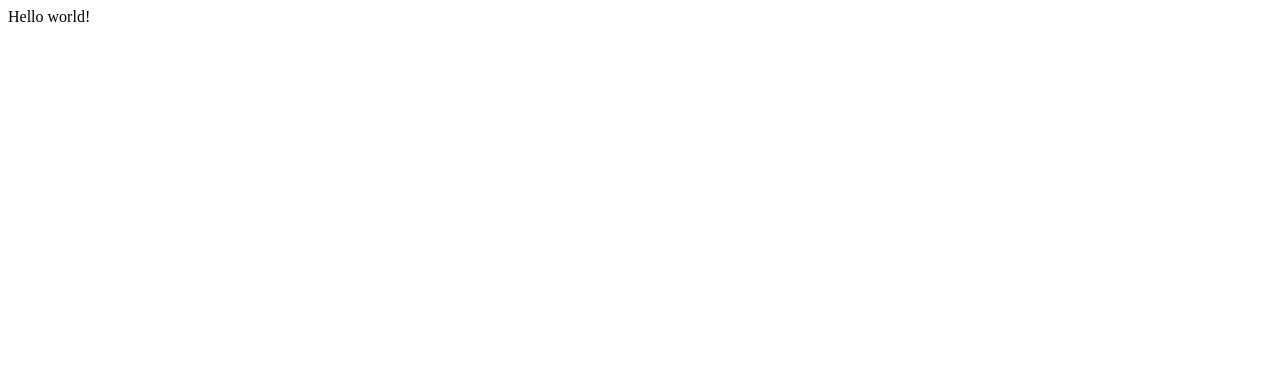
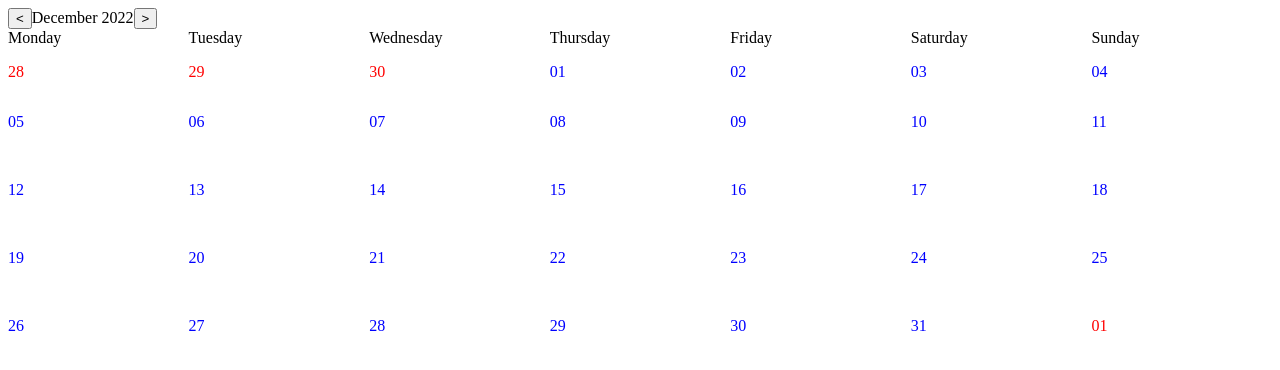
Before and after one commit to seregskupow/react-calendar, a React (Vite) app: page / in a window 1280 px wide. Shown: the top 370 px of the page. Built offline with nearby package versions, Linux system fonts and the light colour scheme.

Commit message:
Implemented calendar and change month logic

```diff
--- a/package.json
+++ b/package.json
@@ -12,13 +12,17 @@
 	},
 	"dependencies": {
 		"@reduxjs/toolkit": "^1.9.1",
+		"dayjs": "^1.11.7",
+		"lodash": "^4.17.21",
 		"react": "^18.2.0",
 		"react-dom": "^18.2.0",
 		"styled-components": "^5.3.6"
 	},
 	"devDependencies": {
+		"@types/lodash": "^4.14.191",
 		"@types/react": "^18.0.24",
 		"@types/react-dom": "^18.0.8",
+		"@types/styled-components": "^5.1.26",
 		"@vitejs/plugin-react": "^2.2.0",
 		"typescript": "^4.6.4",
 		"vite": "^3.2.3"
--- a/src/App.tsx
+++ b/src/App.tsx
@@ -1,7 +1,49 @@
-import { FC } from 'react';
+import dayjs, { Dayjs } from 'dayjs';
+import React, { FC, useEffect, useState } from 'react';
+import styled from 'styled-components';
+import { getMonth } from './utils/date';
+import _ from 'lodash';
+import { Day } from './models';
 
 const App: FC = () => {
-	return <>Hello world!</>;
+	const [month, setMonth] = useState(() => getMonth());
+	const [monthIndex, setMonthIndex] = useState(() => new Date().getMonth());
+
+	useEffect(() => {
+		setMonth(getMonth(monthIndex));
+	}, [monthIndex]);
+
+	return (
+		<React.Fragment>
+			<NavBar>
+				<button onClick={() => setMonthIndex(monthIndex - 1)}>{'<'}</button>
+				<span>{dayjs(new Date(dayjs().year(), monthIndex)).format('MMMM YYYY')}</span>
+				<button onClick={() => setMonthIndex(monthIndex + 1)}>{'>'}</button>
+			</NavBar>
+			<Grid>
+				{month.map((week: Day[], weekIdx) => (
+					<React.Fragment key={_.uniqueId()}>
+						{week.map((day: Day, index) => (
+							<div key={_.uniqueId()}>
+								{weekIdx === 0 && <div>{day.date.format('dddd')}</div>}
+								<p style={{ color: day.currentMonth ? 'blue' : 'red' }}>{day.date.format('DD')}</p>
+							</div>
+						))}
+					</React.Fragment>
+				))}
+			</Grid>
+		</React.Fragment>
+	);
 };
 
 export default App;
+
+const Grid = styled.div`
+	display: grid;
+	grid-template-rows: repeat(5, minmax(0, 1fr));
+	grid-template-columns: repeat(7, minmax(0, 1fr));
+`;
+
+const NavBar = styled.nav`
+	width: 100%;
+`;
--- /dev/null
+++ b/src/models/day.ts
@@ -0,0 +1,6 @@
+import { Dayjs } from 'dayjs';
+
+export interface Day {
+	date: Dayjs;
+	currentMonth: boolean;
+}
--- /dev/null
+++ b/src/models/index.ts
@@ -0,0 +1 @@
+export * from './day';
--- /dev/null
+++ b/src/utils/date.ts
@@ -0,0 +1,30 @@
+import dayjs, { Dayjs } from 'dayjs';
+import { Day } from '../models';
+
+const DAYS = 7;
+const WEEKS = 5;
+
+export function getMonth(month: number = dayjs().month()): Day[][] {
+	const currentYear = dayjs().year();
+	const daysInCurrentMonth = dayjs(new Date(currentYear, month)).daysInMonth();
+	/** -1 because to start week from Monday */
+	const firstDayOfMonthIndex = dayjs(new Date(currentYear, month, 1)).day() - 1;
+
+	let monthDayCursor = 0 - firstDayOfMonthIndex;
+
+	const weeksInCalendarMonth: Day[][] = new Array(WEEKS).fill([]);
+
+	const monthDays: Day[][] = weeksInCalendarMonth.map(() => {
+		return new Array(DAYS).fill(null).map(() => {
+			monthDayCursor++;
+
+			const day: Day = {
+				date: dayjs(new Date(currentYear, month, monthDayCursor)),
+				currentMonth: monthDayCursor >= 1 && monthDayCursor <= daysInCurrentMonth,
+			};
+
+			return day;
+		});
+	});
+	return monthDays;
+}
```
Also changed, not shown: 1 other file (tests, documents, lock files or other folders).
